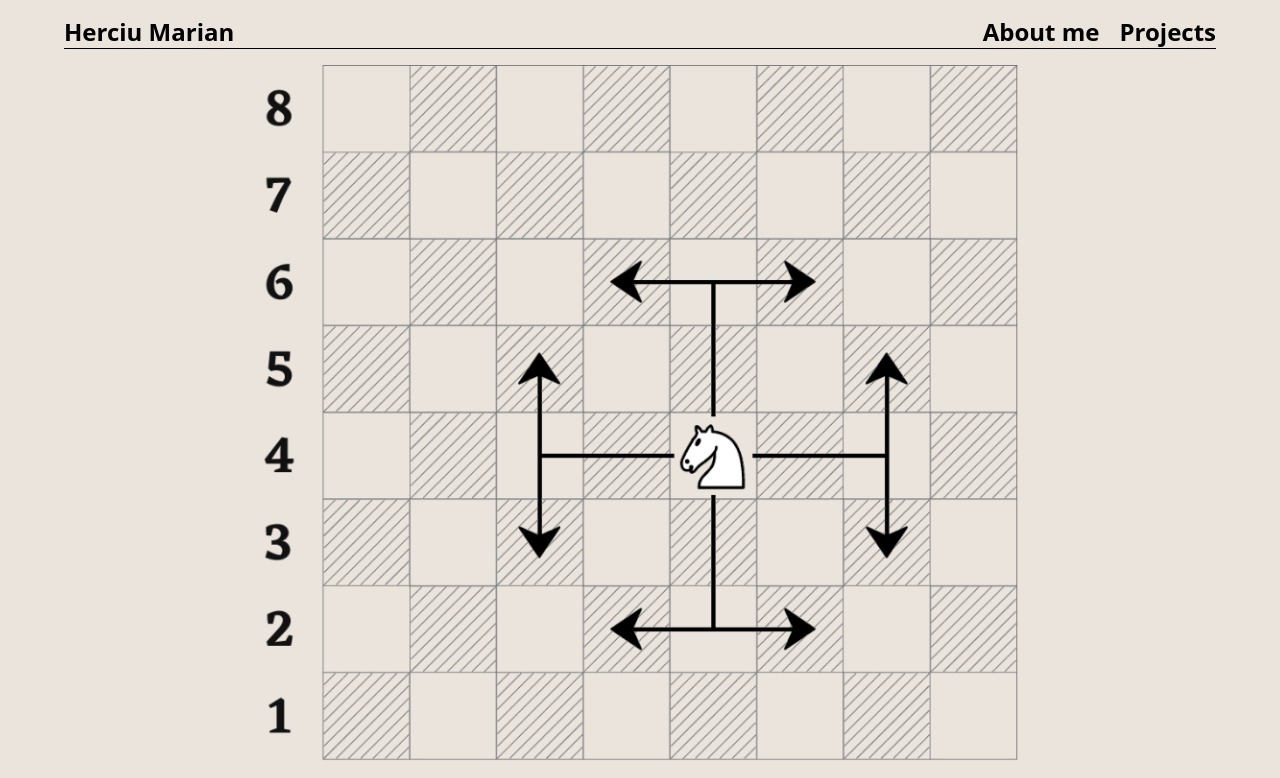
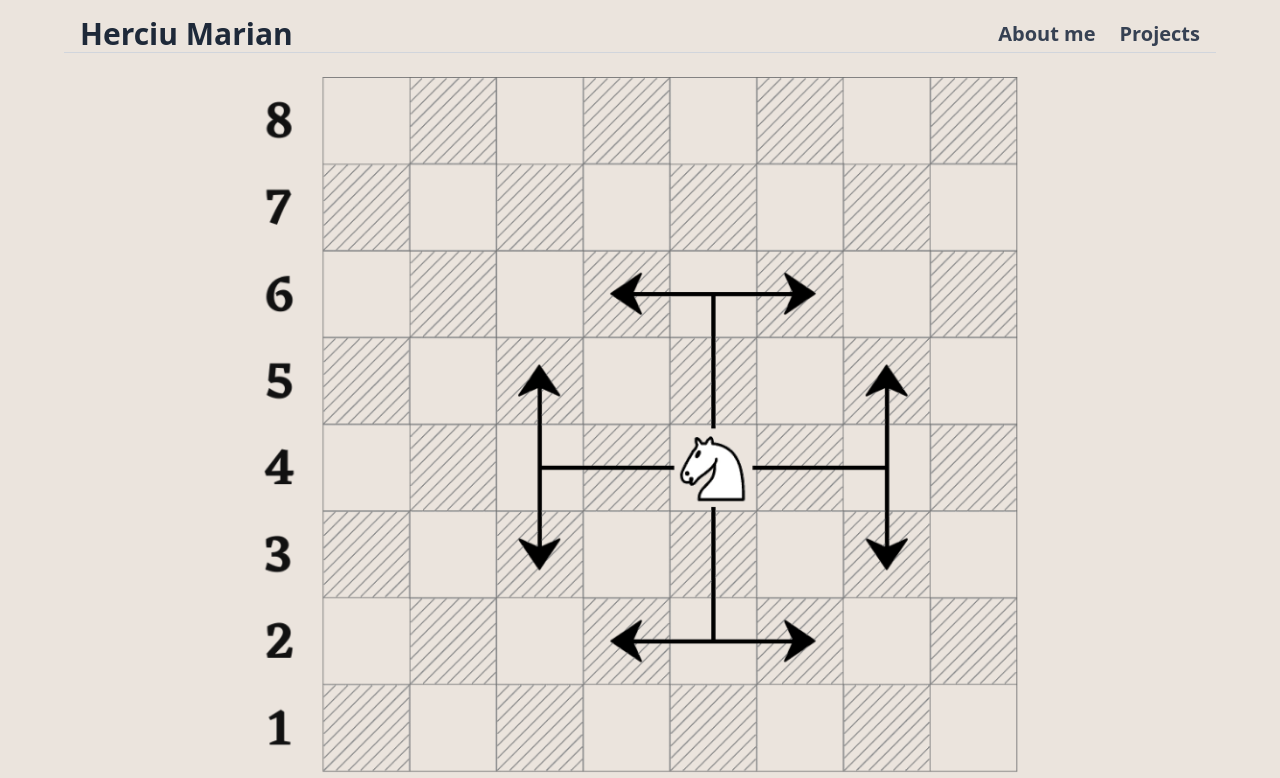
Before and after one commit to Marian421/personal-website, a React (Vite) app: page /personal-website/projects/1 in a window 1280 px wide. Shown: the top 778 px of the page. Built offline with nearby package versions, Linux system fonts and the light colour scheme.

Commit message:
Change styles for header

```diff
--- a/src/Pages/HomePage/Components/Header.jsx
+++ b/src/Pages/HomePage/Components/Header.jsx
@@ -1,16 +1,33 @@
-import React from 'react'
 import { useNavigate } from 'react-router-dom'
 
 const Header = () => {
   const navigate = useNavigate();
 
   return (
-    <header className='mb-4 flex flex-row items-center w-full max-w-6xl m-auto mt-4 border-b text-lg md:text-2xl'>
-        <button className='hover:underline hover:text-orange-700' onClick={ () => navigate('/') }>Herciu Marian</button>
-        <div className='ml-auto flex space-x-5 [&_*]:hover:underline [&_*]:hover:text-orange-700'>
-            <button onClick={ () => navigate('/about') }>About me</button>
-            <button onClick={ () => navigate('/projects') }>Projects</button>
-        </div>
+    <header className='w-full max-w-6xl mx-auto mt-4 mb-6 px-4 flex flex-col sm:flex-row items-center justify-between border-b border-gray-300'>
+      {/* Logo / Name */}
+      <button
+        className='text-2xl sm:text-3xl font-semibold text-gray-800 hover:text-orange-600 hover:underline transition-colors duration-300'
+        onClick={() => navigate('/')}
+      >
+        Herciu Marian
+      </button>
+
+      {/* Navigation */}
+      <nav className='mt-3 sm:mt-0 flex space-x-6 text-lg sm:text-xl'>
+        <button
+          className='text-gray-700 hover:text-orange-600 hover:underline transition-colors duration-300'
+          onClick={() => navigate('/about')}
+        >
+          About me
+        </button>
+        <button
+          className='text-gray-700 hover:text-orange-600 hover:underline transition-colors duration-300'
+          onClick={() => navigate('/projects')}
+        >
+          Projects
+        </button>
+      </nav>
     </header>
   )
 }
```
